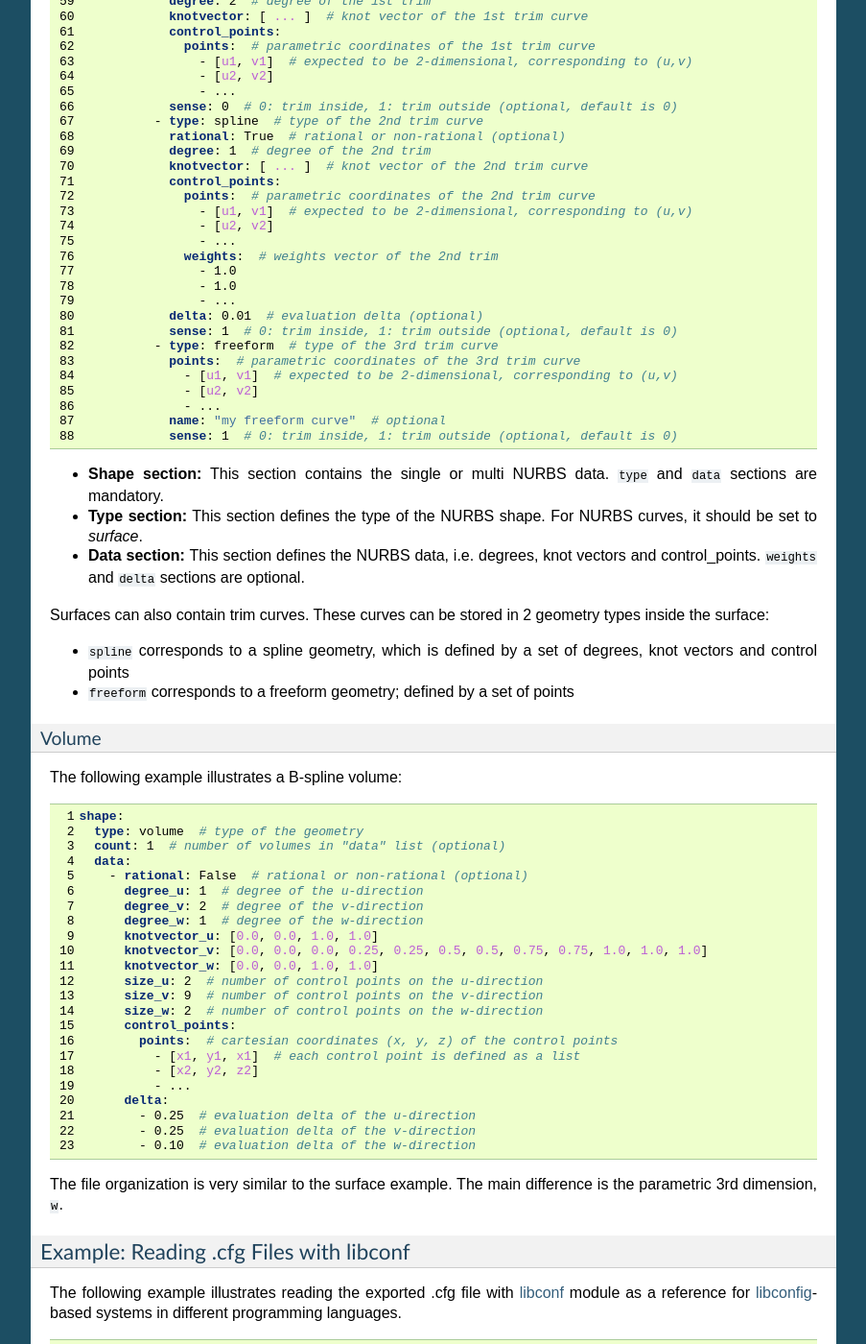
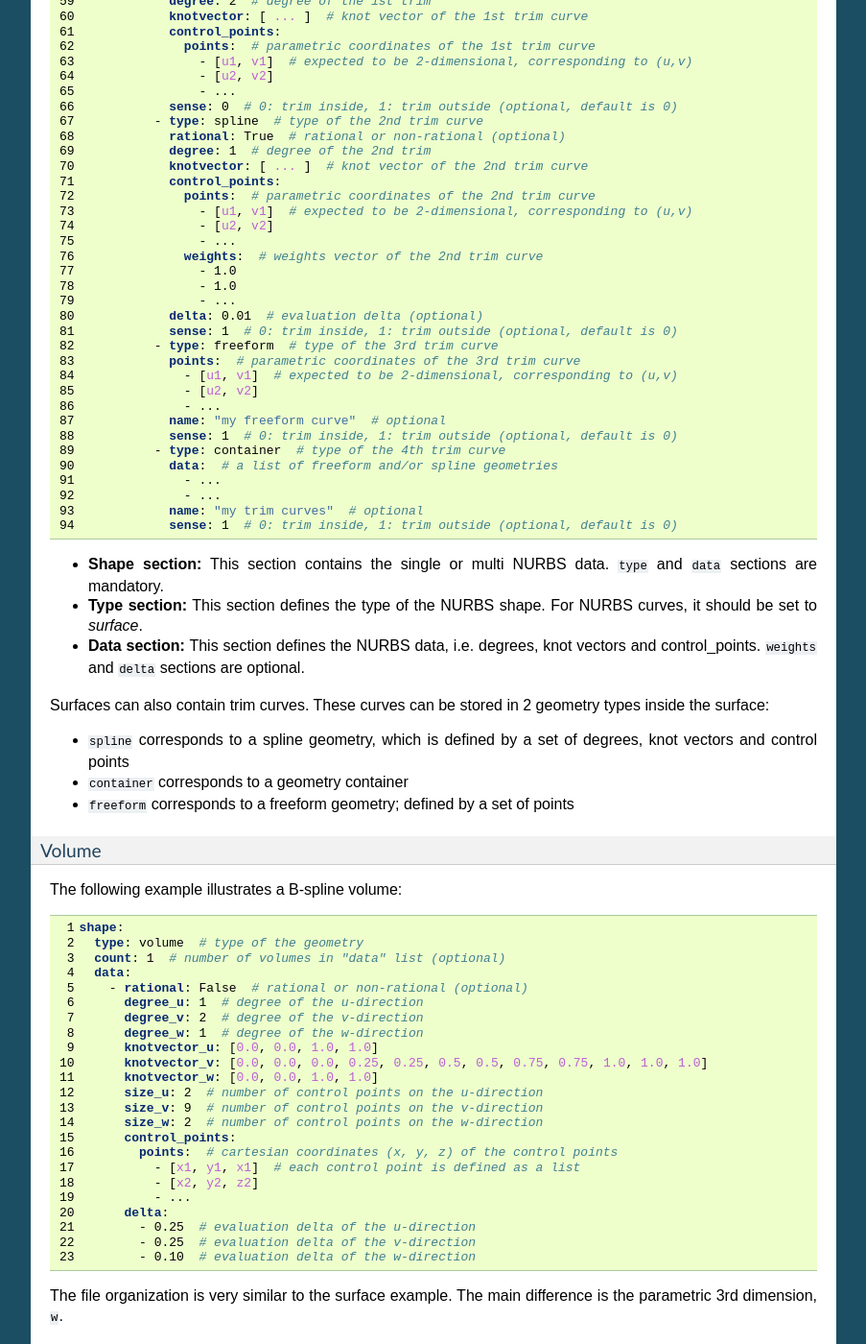
Before and after one commit to orbingol/NURBS-Python, a Sphinx documentation site: the page built from docs/file_formats.rst, in a window 1280 px wide and 1400 px high, scrolled down 4103 px. Shown: the whole window at 96% size, without its empty margins (198-1101 px from the left). Built offline with Sphinx 7.4.7, drawn with Linux system fonts in a browser that asks for light colours; formulas are drawn with MathJax 3.

Commit message:
Update trim curve format docs

```diff
--- a/docs/file_formats.rst
+++ b/docs/file_formats.rst
@@ -259,7 +259,7 @@ The following example illustrates a NURBS surface:
                     - [u1, v1]  # expected to be 2-dimensional, corresponding to (u,v)
                     - [u2, v2]
                     - ...
-                  weights:  # weights vector of the 2nd trim
+                  weights:  # weights vector of the 2nd trim curve
                     - 1.0
                     - 1.0
                     - ...
@@ -272,6 +272,12 @@ The following example illustrates a NURBS surface:
                   - ...
                 name: "my freeform curve"  # optional
                 sense: 1  # 0: trim inside, 1: trim outside (optional, default is 0)
+              - type: container  # type of the 4th trim curve
+                data:  # a list of freeform and/or spline geometries
+                  - ...
+                  - ...
+                name: "my trim curves"  # optional
+                sense: 1  # 0: trim inside, 1: trim outside (optional, default is 0)
 
 * **Shape section:** This section contains the single or multi NURBS data. ``type`` and ``data`` sections are mandatory.
 * **Type section:** This section defines the type of the NURBS shape. For NURBS curves, it should be set to *surface*.
@@ -280,6 +286,7 @@ The following example illustrates a NURBS surface:
 Surfaces can also contain trim curves. These curves can be stored in 2 geometry types inside the surface:
 
 * ``spline`` corresponds to a spline geometry, which is defined by a set of degrees, knot vectors and control points
+* ``container`` corresponds to a geometry container
 * ``freeform`` corresponds to a freeform geometry; defined by a set of points
 
 Volume
```
